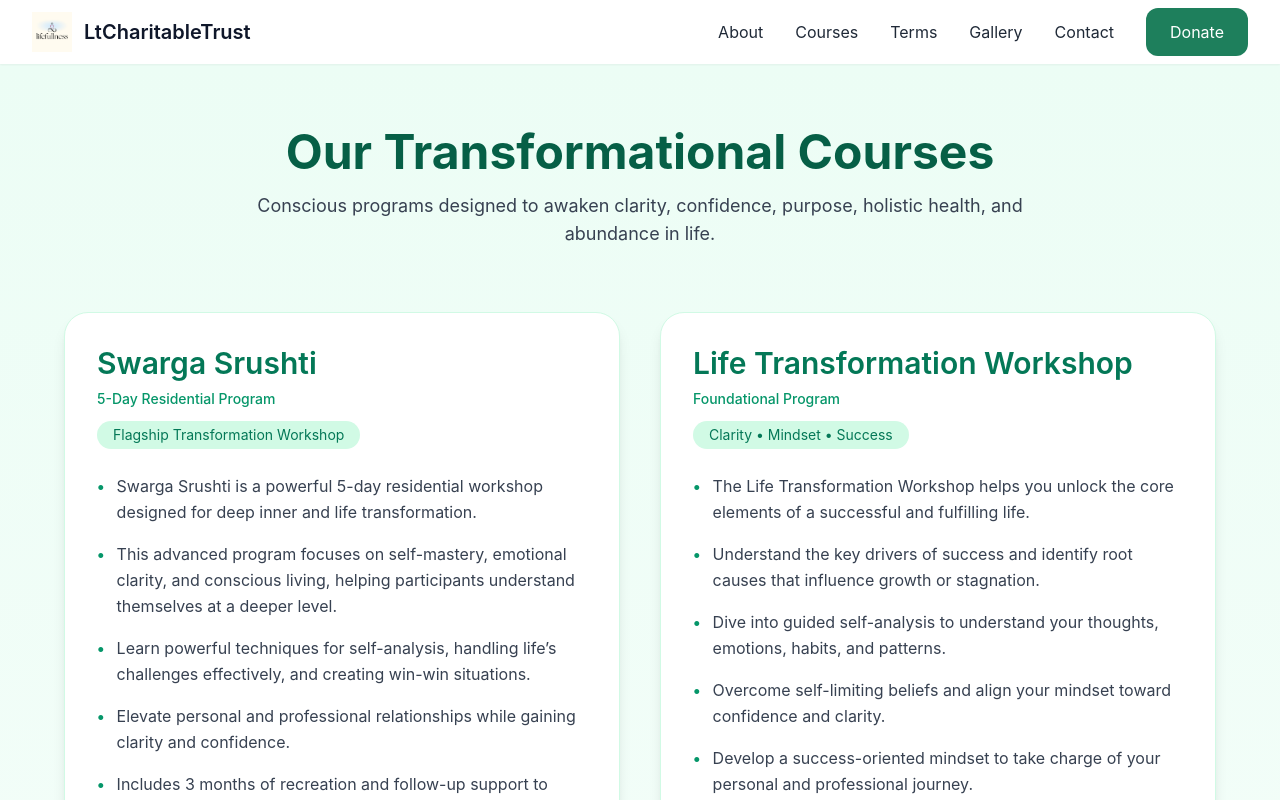
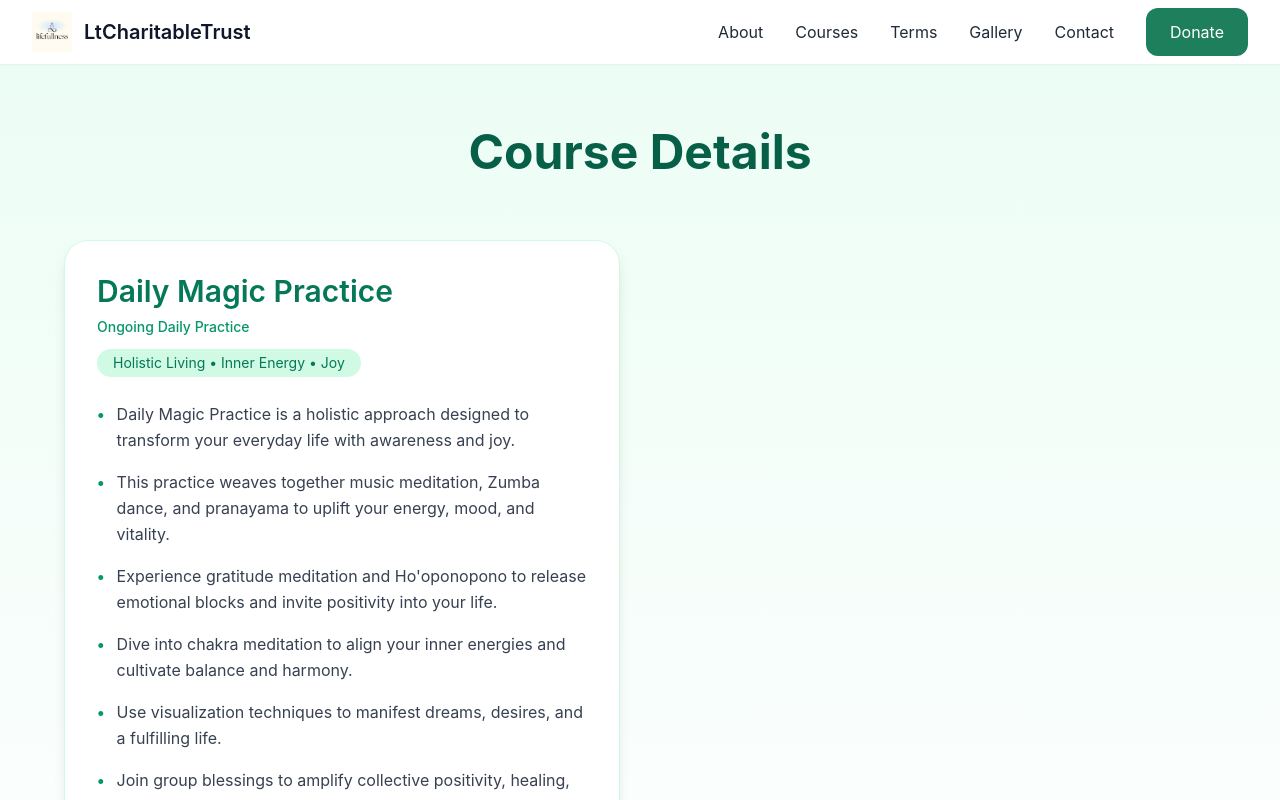
Before and after one commit to saqeeb66/trust_client, a React (Vite) app: page /courses/daily-magic-practice in a window 1280 px wide. Shown: the top 800 px of the page. Built offline with nearby package versions, Linux system fonts and the light colour scheme.

Commit message:
Update Courses.jsx

```diff
--- a/src/pages/Courses.jsx
+++ b/src/pages/Courses.jsx
@@ -1,7 +1,9 @@
 import { motion } from "framer-motion";
+import { useParams } from "react-router-dom";
 
 const courses = [
   {
+    slug: "swarga-srushti",
     title: "Swarga Srushti",
     duration: "5-Day Residential Program",
     highlight: "Flagship Transformation Workshop",
@@ -16,6 +18,7 @@ const courses = [
       "Ideal for individuals seeking breakthroughs in mindset, relationships, career, and purpose.",
   },
   {
+    slug: "life-transformation",
     title: "Life Transformation Workshop",
     duration: "Foundational Program",
     highlight: "Clarity • Mindset • Success",
@@ -30,6 +33,7 @@ const courses = [
       "Perfect for those beginning their transformation journey and seeking direction, confidence, and success.",
   },
   {
+    slug: "daily-magic-practice",
     title: "Daily Magic Practice",
     duration: "Ongoing Daily Practice",
     highlight: "Holistic Living • Inner Energy • Joy",
@@ -45,6 +49,7 @@ const courses = [
       "A simple yet powerful daily ritual suitable for all levels, nurturing mindfulness, inner peace, and soulful well-being.",
   },
   {
+    slug: "health-workshop",
     title: "Health Workshop",
     duration: "Holistic Health Program",
     highlight: "Disease-Free • Vitality • Self-Healing",
@@ -60,6 +65,7 @@ const courses = [
       "Ideal for individuals seeking holistic health, stronger immunity, and a vibrant, energized life.",
   },
   {
+    slug: "hwlh-workshop",
     title: "Health • Wealth • Love • Happiness (HWLH) Workshop",
     duration: "Transformation & Abundance Program",
     highlight: "Quantum Science • Manifestation • Chakras",
@@ -77,6 +83,12 @@ const courses = [
 ];
 
 function Courses() {
+  const { courseSlug } = useParams();
+
+  const visibleCourses = courseSlug
+    ? courses.filter((course) => course.slug === courseSlug)
+    : courses;
+
   return (
     <section className="min-h-screen bg-gradient-to-b from-emerald-50 to-white py-16 px-4">
       <div className="max-w-6xl mx-auto">
@@ -88,19 +100,21 @@ function Courses() {
           className="text-center mb-16"
         >
           <h1 className="text-4xl md:text-5xl font-bold text-emerald-800 mb-4">
-            Our Transformational Courses
+            {courseSlug ? "Course Details" : "Our Transformational Courses"}
           </h1>
-          <p className="text-gray-700 max-w-3xl mx-auto text-lg">
-            Conscious programs designed to awaken clarity, confidence, purpose,
-            holistic health, and abundance in life.
-          </p>
+          {!courseSlug && (
+            <p className="text-gray-700 max-w-3xl mx-auto text-lg">
+              Conscious programs designed to awaken clarity, confidence, purpose,
+              holistic health, and abundance in life.
+            </p>
+          )}
         </motion.div>
 
         {/* Course Cards */}
         <div className="grid grid-cols-1 md:grid-cols-2 gap-10">
-          {courses.map((course, index) => (
+          {visibleCourses.map((course, index) => (
             <motion.div
-              key={index}
+              key={course.slug}
               initial={{ opacity: 0, y: 40 }}
               whileInView={{ opacity: 1, y: 0 }}
               transition={{ duration: 0.7, delay: index * 0.12 }}
```
